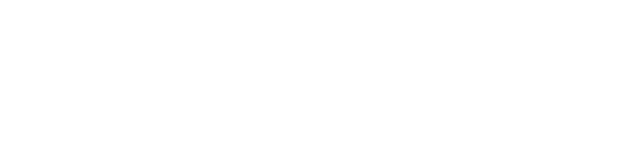
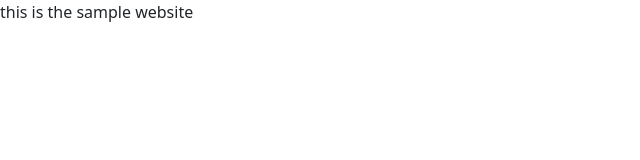
Before and after one commit to mgokulakrishnan08/Portfolio, a plain HTML site: page index.html in a window 1280 px wide. Shown: the whole page, without its empty margins (0-640 px from the left). Drawn offline with Linux system fonts and the light colour scheme.

Commit message:
necessary files created

```diff
--- a/index.html
+++ b/index.html
@@ -10,6 +10,7 @@
     <script src="assets\js\jquery-min.js"></script>
 </head>
 <body>
+    this is the sample website
 
 </body>
 </html>
```
